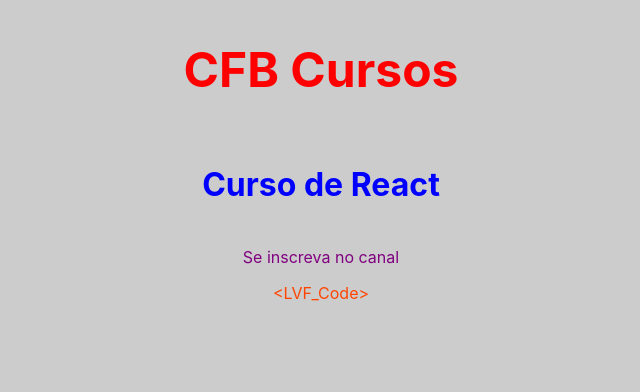
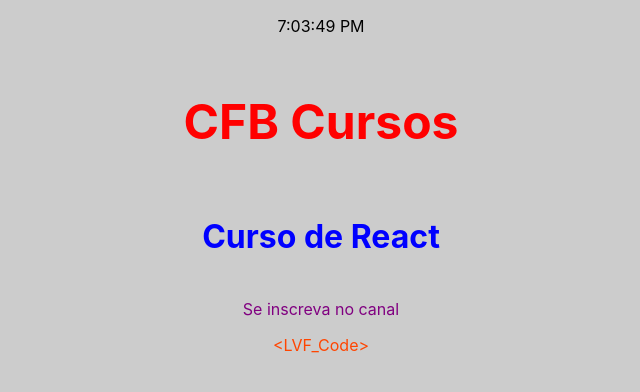
Before and after one commit to FernandoVenturini/React.js-course, a React (Create React App) app: page / in a window 1280 px wide. Shown: the top 392 px of the page, without its empty margins (319-959 px from the left). Built offline with nearby package versions, Linux system fonts and the light colour scheme.

Commit message:
Atualizacao de components

```diff
--- a/src/App.js
+++ b/src/App.js
@@ -4,6 +4,7 @@ import React from "react"
 import './App.css'
 
 /* Importando Components */
+import Watch from "./components/Watch"
 
 export default function App() {
 	const css = {
@@ -14,6 +15,9 @@ export default function App() {
 	return(
 		<>
 			<section className="caixa">
+
+			<Watch/>
+
 				<h1 style={{color: '#f00', fontSize: '3em'}}>CFB Cursos</h1>
 				<h2 style={css}>Curso de React</h2>
 				<p className="texto">Se inscreva no canal</p>
--- /dev/null
+++ b/src/components/Watch.js
@@ -0,0 +1,10 @@
+import React from "react";
+
+export default function Watch() {
+
+    return(
+        <p>
+            {new Date().toLocaleTimeString()}
+        </p>
+    )
+}
--- a/src/index.js
+++ b/src/index.js
@@ -3,6 +3,8 @@ import ReactDOM from 'react-dom/client';
 import './index.css';
 import App from './App';
 import reportWebVitals from './reportWebVitals';
+
+function tick() {
 
   const root = ReactDOM.createRoot(document.getElementById('root'));
   root.render(
@@ -10,4 +12,9 @@ root.render(
       <App />
     </React.StrictMode>
   );
+
+}
+
+setInterval(tick, 1000);
+
 reportWebVitals();
```
Lines whose indentation alone changed are shown as unchanged.
